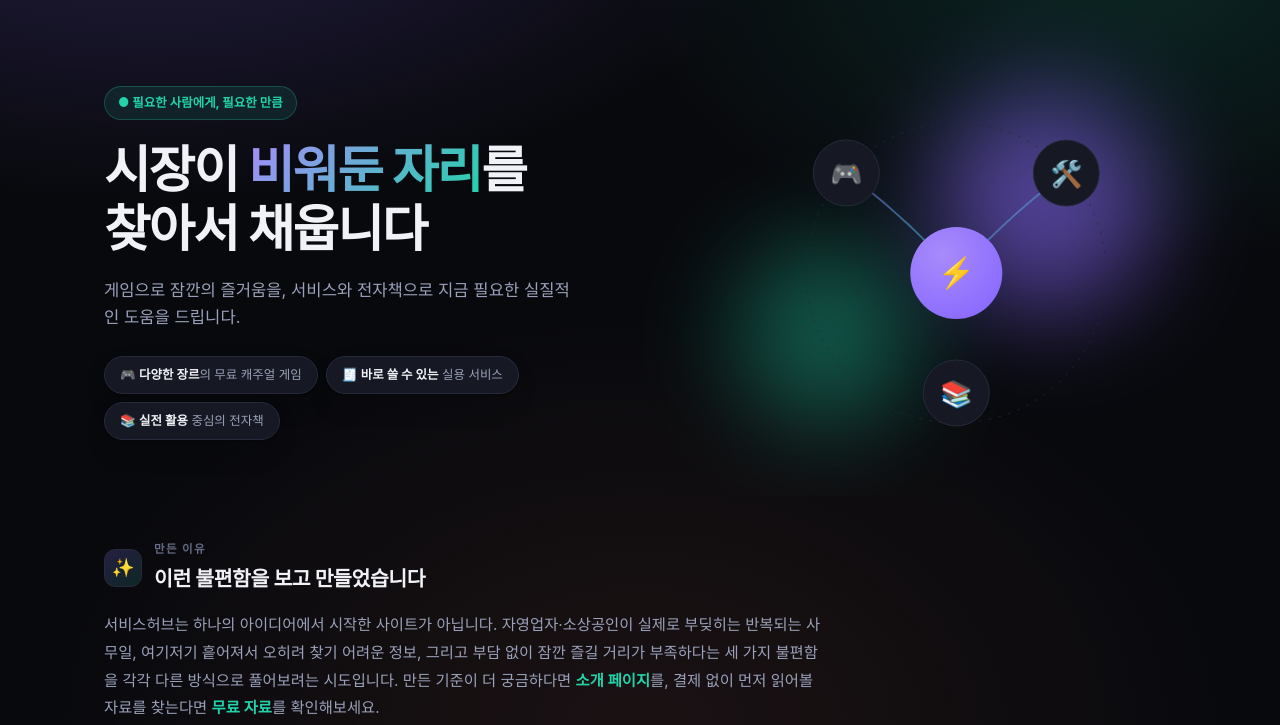
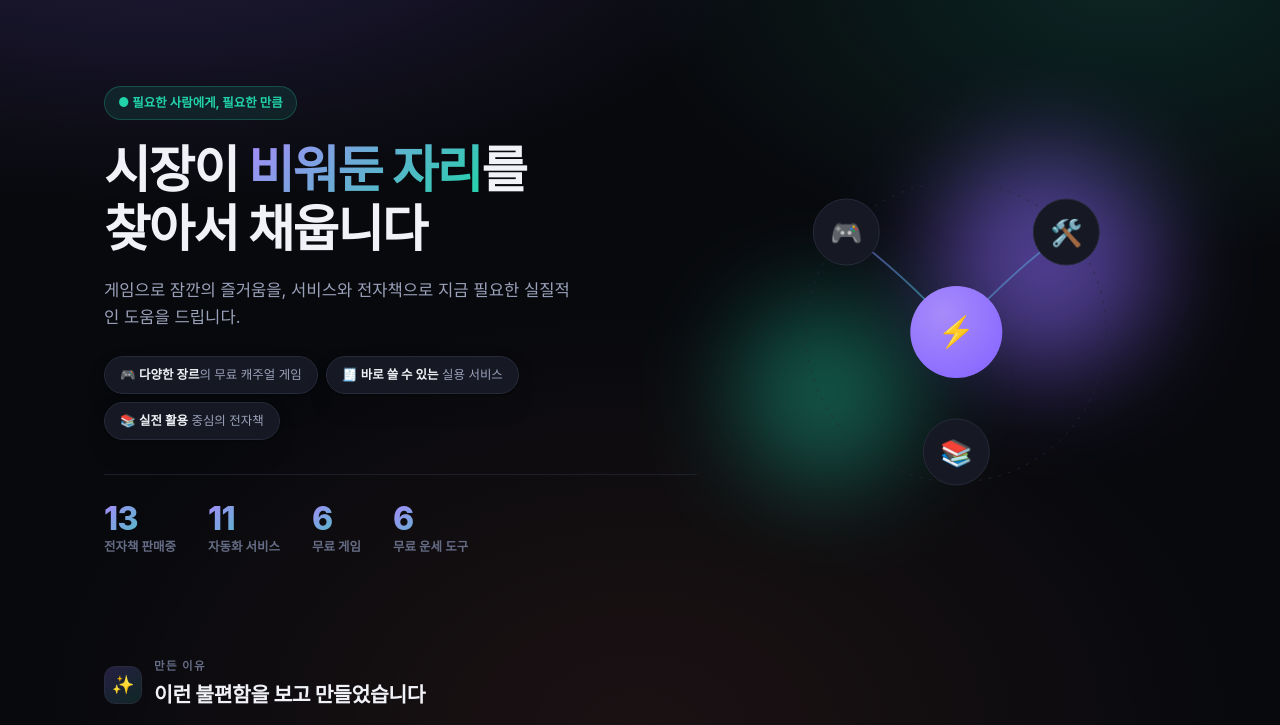
Before and after one commit to ekdrmf-cell/ekdrmf-cell.github.io, a plain HTML site: page index.html in a window 1280 px wide. Shown: the part 71-796 px from the top of the page. Drawn offline with Linux system fonts and the light colour scheme; a web font is replaced by a local one.

Commit message:
홈 히어로에 통계 카운터 추가 + 카드 아이콘 배지 확대 (IT/에듀테크 톤 참고)
사용자가 참고 이미지로 보여준 아임웹 "NOBASE CLASS" 템플릿(다크 배경+
큰 통계 숫자 나열+선명한 그라데이션 타일) 스타일을 따라감:
- 히어로 영역에 실제 수치(전자책13/서비스11/게임6/운세도구6, 전부
  실제 데이터 파일에서 grep으로 재확인한 값) 통계 행 신설
- 카드 아이콘 배지를 38px 무채색 톤에서 52px 선명한 그라데이션+글로우
  쉐도우로 확대(바로 전 커밋에서 "차분하게" 낮췄던 걸 실제 참고 이미지
  보고 반대 방향이 맞다고 재판단해서 되돌림)

Co-Authored-By: Claude Sonnet 5 <noreply@anthropic.com>

```diff
--- a/css/style.css
+++ b/css/style.css
@@ -196,6 +196,39 @@ img, svg {
 .proof-chip b {
   color: var(--text);
   font-weight: 700;
+}
+
+/* 통계 카운터 행 — IT/에듀테크 플랫폼 스타일 참고 */
+.stats-row {
+  display: flex;
+  flex-wrap: wrap;
+  gap: 32px;
+  margin-top: 34px;
+  padding-top: 28px;
+  border-top: 1px solid var(--border-soft);
+}
+
+.stat-item {
+  display: flex;
+  flex-direction: column;
+  gap: 2px;
+}
+
+.stat-num {
+  font-size: 2rem;
+  font-weight: 800;
+  letter-spacing: -0.02em;
+  line-height: 1;
+  background: linear-gradient(135deg, var(--accent-soft), var(--accent-2));
+  -webkit-background-clip: text;
+  background-clip: text;
+  color: transparent;
+}
+
+.stat-label {
+  font-size: 0.78rem;
+  color: var(--text-faint);
+  font-weight: 600;
 }
 
 /* Hero illustration */
@@ -407,15 +440,15 @@ img, svg {
 }
 
 .item-card .icon-badge {
-  width: 38px;
-  height: 38px;
-  border-radius: 10px;
+  width: 52px;
+  height: 52px;
+  border-radius: 14px;
   display: grid;
   place-items: center;
-  font-size: 1.15rem;
-  background: rgba(139, 107, 255, 0.1);
-  border: 1px solid var(--border);
-  filter: saturate(0.85);
+  font-size: 1.6rem;
+  background: linear-gradient(135deg, rgba(139, 107, 255, 0.35), rgba(34, 211, 170, 0.22));
+  border: 1px solid rgba(139, 107, 255, 0.3);
+  box-shadow: 0 8px 20px -8px rgba(139, 107, 255, 0.5);
 }
 
 .item-card h3 {
--- a/index.html
+++ b/index.html
@@ -36,6 +36,12 @@
           <span class="proof-chip">🎮 <b>다양한 장르</b>의 무료 캐주얼 게임</span>
           <span class="proof-chip">🧾 <b>바로 쓸 수 있는</b> 실용 서비스</span>
           <span class="proof-chip">📚 <b>실전 활용</b> 중심의 전자책</span>
+        </div>
+        <div class="stats-row">
+          <div class="stat-item"><span class="stat-num">13</span><span class="stat-label">전자책 판매중</span></div>
+          <div class="stat-item"><span class="stat-num">11</span><span class="stat-label">자동화 서비스</span></div>
+          <div class="stat-item"><span class="stat-num">6</span><span class="stat-label">무료 게임</span></div>
+          <div class="stat-item"><span class="stat-num">6</span><span class="stat-label">무료 운세 도구</span></div>
         </div>
       </div>
       <div class="hero-art">
```
